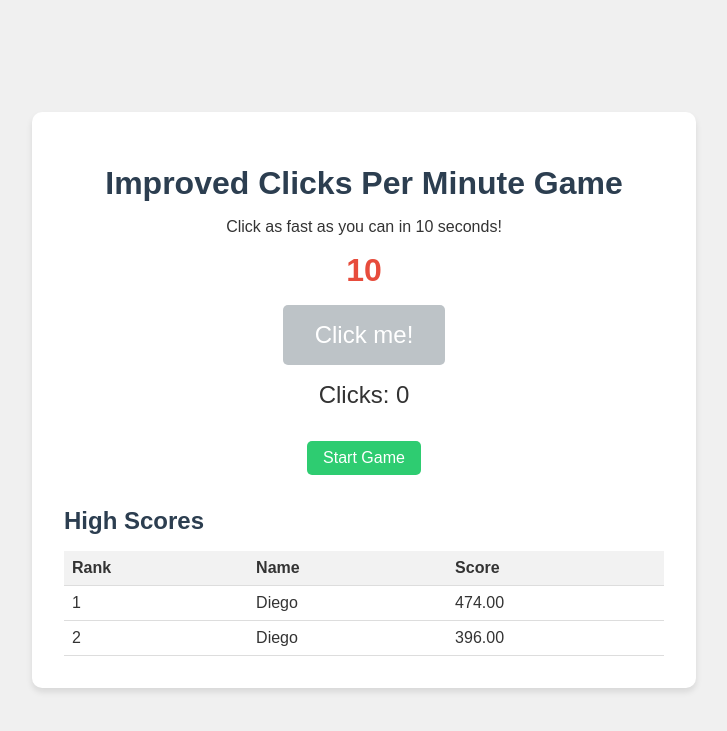
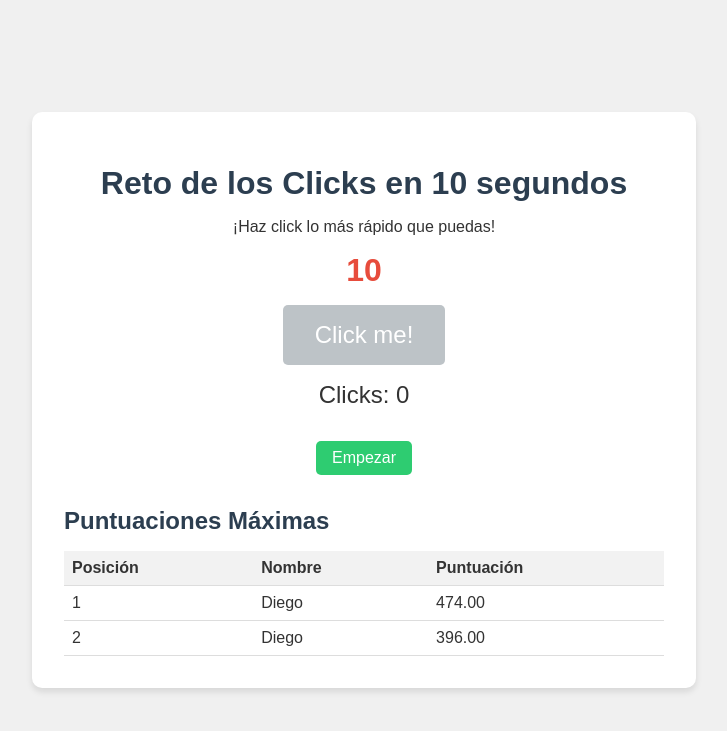
Before and after one commit to diegomarzaa/game-v0, a Flask app: page / in a window 1280 px wide. Shown: the top 731 px of the page, without its empty margins (276-1003 px from the left). Run offline with Flask 3, Linux system fonts and the light colour scheme; data comes from the database, SQL or seed files in the repository.

Commit message:
Español, dobleclick

```diff
--- a/templates/index.html
+++ b/templates/index.html
@@ -97,23 +97,23 @@
 </head>
 <body>
     <div class="game-container">
-        <h1>Improved Clicks Per Minute Game</h1>
-        <p>Click as fast as you can in 10 seconds!</p>
+        <h1>Reto de los Clicks en 10 segundos</h1>
+        <p>¡Haz click lo más rápido que puedas!</p>
         <div id="timer">10</div>
         <button id="clickButton" disabled>Click me!</button>
         <div id="score">Clicks: 0</div>
         <div id="finalScore"></div>
         <input type="text" id="nameInput" placeholder="Enter your name" style="display: none;">
-        <button id="startButton">Start Game</button>
+        <button id="startButton">Empezar</button>
 
         <div id="highScores">
-            <h2>High Scores</h2>
+            <h2>Puntuaciones Máximas</h2>
             <table>
                 <thead>
                     <tr>
-                        <th>Rank</th>
-                        <th>Name</th>
-                        <th>Score</th>
+                        <th>Posición</th>
+                        <th>Nombre</th>
+                        <th>Puntuación</th>
                     </tr>
                 </thead>
                 <tbody id="highScoresBody">
@@ -217,6 +217,12 @@
 
             updateHighScores();
         });
+
+        // Prevent double-clicking on the screen (phones)
+        document.addEventListener('dblclick', function(event) {
+            event.preventDefault(); // Prevents the default double-click action
+        });
+
     </script>
 </body>
 </html>
```
